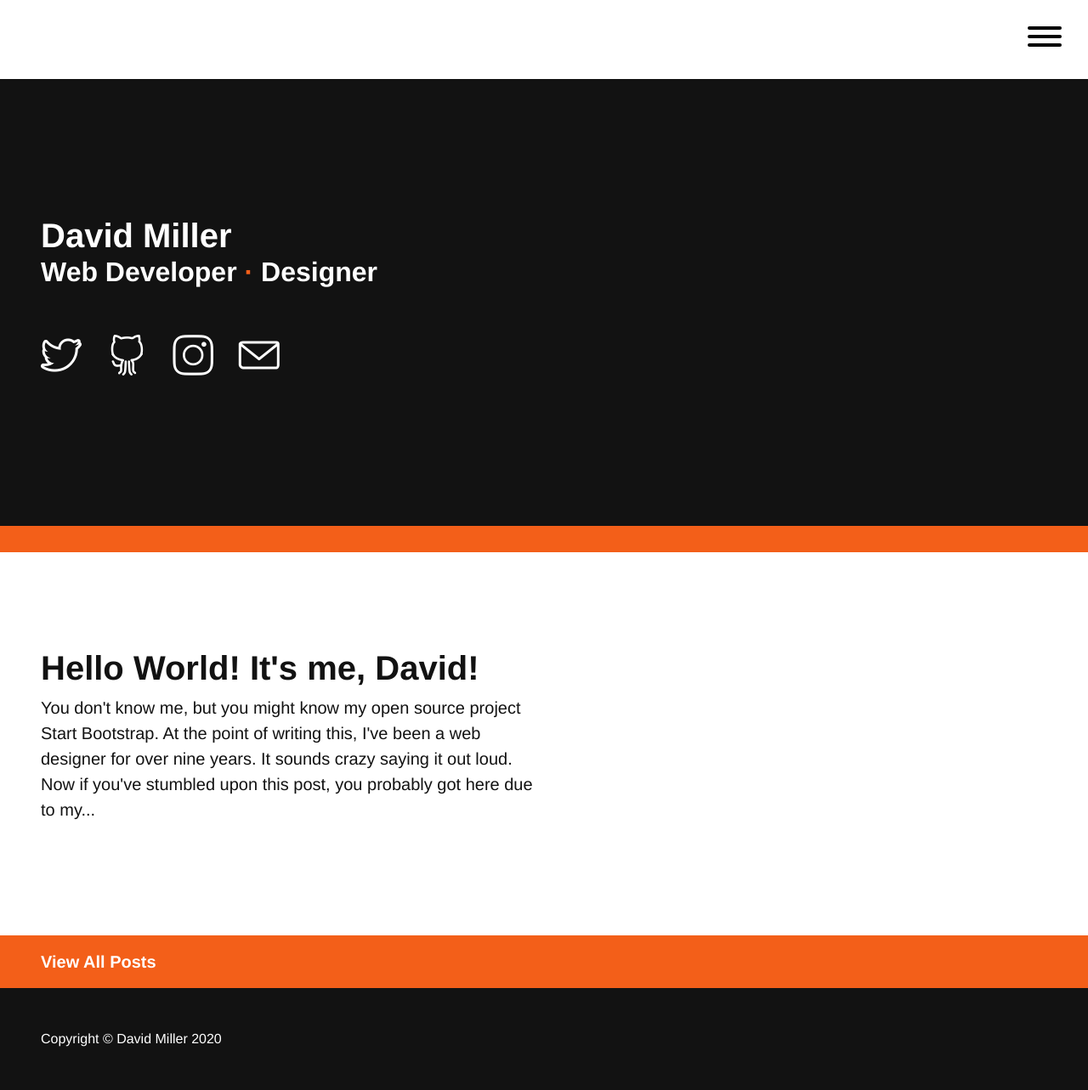
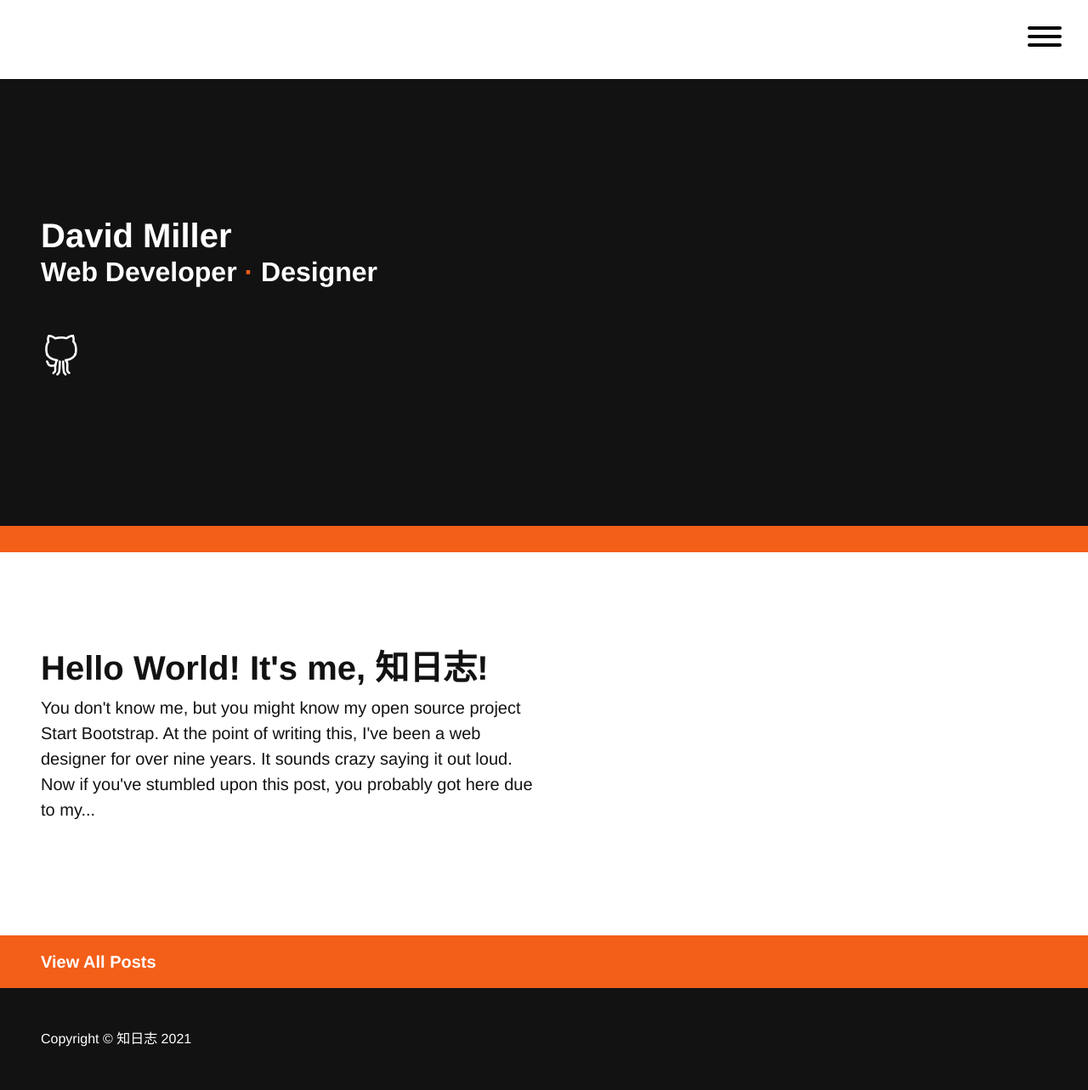
Before and after one commit to luckmonkey/luckmonkey.github.io, a Jekyll site: the page built from index.html, in a window 1280 px wide. Shown: the whole page at 85% size. Built offline with Jekyll 4.4.1, drawn with Linux system fonts in a browser that asks for light colours; nearby versions of some CDN libraries.

Commit message:
Signed-off-by: lexus <1929846337@qq.com>

```diff
--- a/CNAME
+++ b/CNAME
@@ -1 +1 @@
-davidmiller.io
+luckmonkey.github.io
--- a/_includes/footer.html
+++ b/_includes/footer.html
@@ -1,3 +1,3 @@
 <footer class="bg-dark text-white p-5">
-  Copyright &copy; David Miller 2020
+  Copyright &copy; 知日志 2021
 </footer>
--- a/_includes/header.html
+++ b/_includes/header.html
@@ -2,7 +2,7 @@
   <div class="container-fluid px-5">
     <h1 class="mb-0" id="postHeading">{{ page.title }}</h1>
     {% if page.date %}
-      <h2 class="mt-4 mb-0" id="postSubheading">Posted by David Miller
+      <h2 class="mt-4 mb-0" id="postSubheading">Posted by 知日志
         <span class="text-primary">·</span>
         {{ page.date | date: '%B %d, %Y' }}</h2>
     {% endif %}
--- a/_layouts/home.html
+++ b/_layouts/home.html
@@ -16,26 +16,26 @@ layout: default
     </h2>
     <!-- Social Links -->
     <ul class="list-inline mt-5 mb-0">
-      <li class="list-inline-item mr-4">
+      <!-- <li class="list-inline-item mr-4">
         <a class="link-social" href="https://twitter.com/davidmillerhere">
           <span class="icon-social-twitter"></span>
         </a>
-      </li>
+      </li> -->
       <li class="list-inline-item mr-4">
-        <a class="link-social" href="https://github.com/davidtmiller">
+        <a class="link-social" href="https://github.com/luckmonkey">
           <span class="icon-social-github"></span>
         </a>
       </li>
-      <li class="list-inline-item mr-4">
+      <!-- <li class="list-inline-item mr-4">
         <a class="link-social" href="https://www.instagram.com/davidmillerhere">
           <span class="icon-social-instagram"></span>
         </a>
-      </li>
-      <li class="list-inline-item">
+      </li> -->
+      <!-- <li class="list-inline-item">
         <a class="link-social" href="mailto:hello@davidmiller.io">
           <span class="icon-envelope"></span>
         </a>
-      </li>
+      </li> -->
     </ul>
     <!-- End of Social Links -->
   </div>
--- a/_posts/2017-12-06-hello-world.html
+++ b/_posts/2017-12-06-hello-world.html
@@ -1,6 +1,6 @@
 ---
 layout: post
-title:  "Hello World! It's me, David!"
+title:  "Hello World! It's me, 知日志!"
 date:   2017-12-06 20:00:00 +0500
 ---
 <section class="post-section">
```
Also changed, not shown: about.html (+5 -5 lines).
